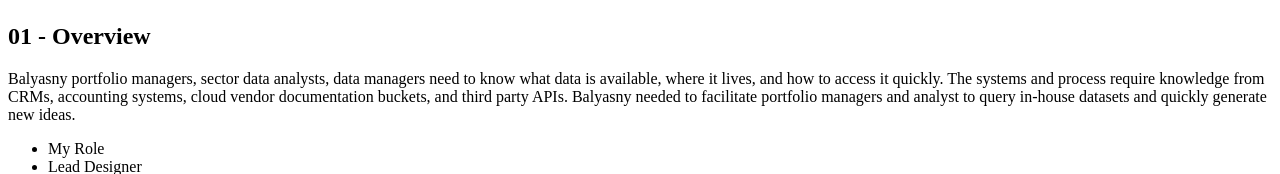
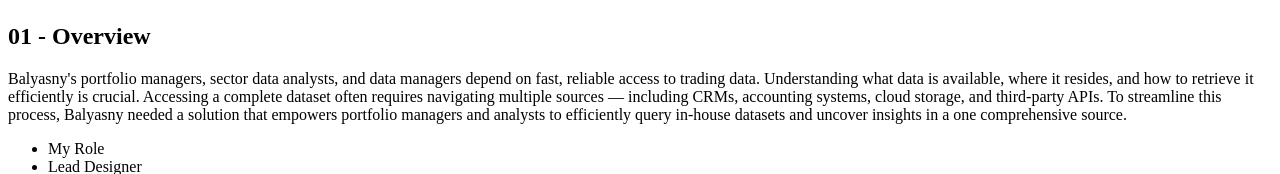
Before and after one commit to jmpeoples/horizon, a Next.js app: page /datacatalog in a window 1280 px wide. Shown: the part 563-737 px from the top of the page. Built offline with nearby package versions, Linux system fonts and the light colour scheme.

Commit message:
update copy

```diff
--- a/src/pages/datacatalog.jsx
+++ b/src/pages/datacatalog.jsx
@@ -58,12 +58,7 @@
           </div>
           <div className="col-span-2">
             <p className="mt-12 text-lg text-neutral-400 dark:text-neutral-400">
-              Balyasny portfolio managers, sector data analysts, data managers
-              need to know what data is available, where it lives, and how to
-              access it quickly. The systems and process require knowledge from
-              CRMs, accounting systems, cloud vendor documentation buckets, and
-              third party APIs. Balyasny needed to facilitate portfolio managers
-              and analyst to query in-house datasets and quickly generate new ideas.
+            Balyasny's portfolio managers, sector data analysts, and data managers depend on fast, reliable access to trading data. Understanding what data is available, where it resides, and how to retrieve it efficiently is crucial. Accessing a complete dataset often requires navigating multiple sources — including CRMs, accounting systems, cloud storage, and third-party APIs. To streamline this process, Balyasny needed a solution that empowers portfolio managers and analysts to efficiently query in-house datasets and uncover insights in a one comprehensive source.
             </p>
             <div className="grid grid-cols-2">
               <ul className="mt-12 list-none text-lg text-neutral-400 dark:text-neutral-400">
```
